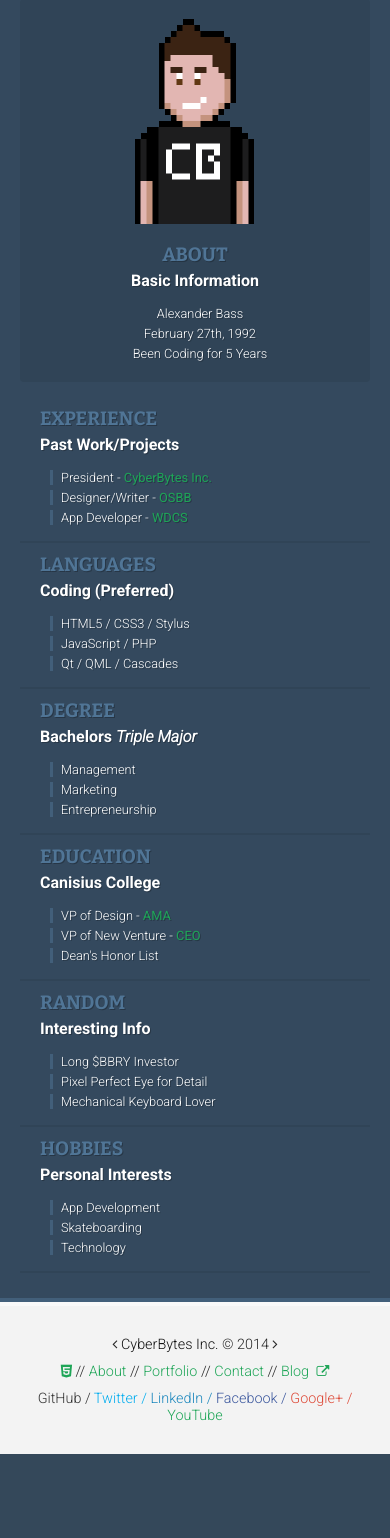
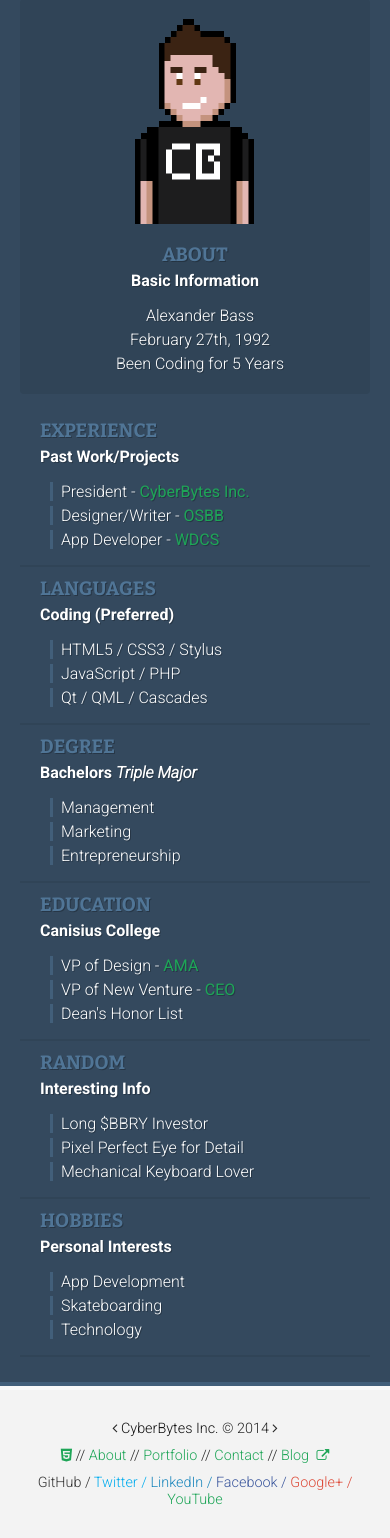
Before and after one commit to abass/abass-old, a PHP site: page / in a window 390 px wide. Shown: the part 1747-3285 px from the top of the page. Before the commit the page ends 3201 px from the top, so only its background shows below. Run offline with PHP 8.4, Linux system fonts and the light colour scheme; style sheets or scripts are compiled from the project's sources.

Commit message:
List font-size refinement

```diff
--- a/resources/css/style.css
+++ b/resources/css/style.css
@@ -1051,11 +1051,11 @@ li {
     font-size: 0.9rem;
   }
 }
-@media only screen and (max-width: 500px) {
+@media only screen and (max-width: 420px) {
   h6,
   .xxxsm,
   li {
-    font-size: 0.8rem;
+    font-size: 1rem;
   }
 }
 .p {
--- a/resources/css/style.styl
+++ b/resources/css/style.styl
@@ -357,8 +357,10 @@ h6, .xxxsm, li
   font-size: 1rem
   +below(tbp)
     font-size: .9rem
-  +below(mbp)
-    font-size: .8rem
+  // +below(mbp)
+  //   font-size: .8rem
+  +below(xmbp)
+    font-size: 1rem
 .p
   padding: 30px 0
 
```
